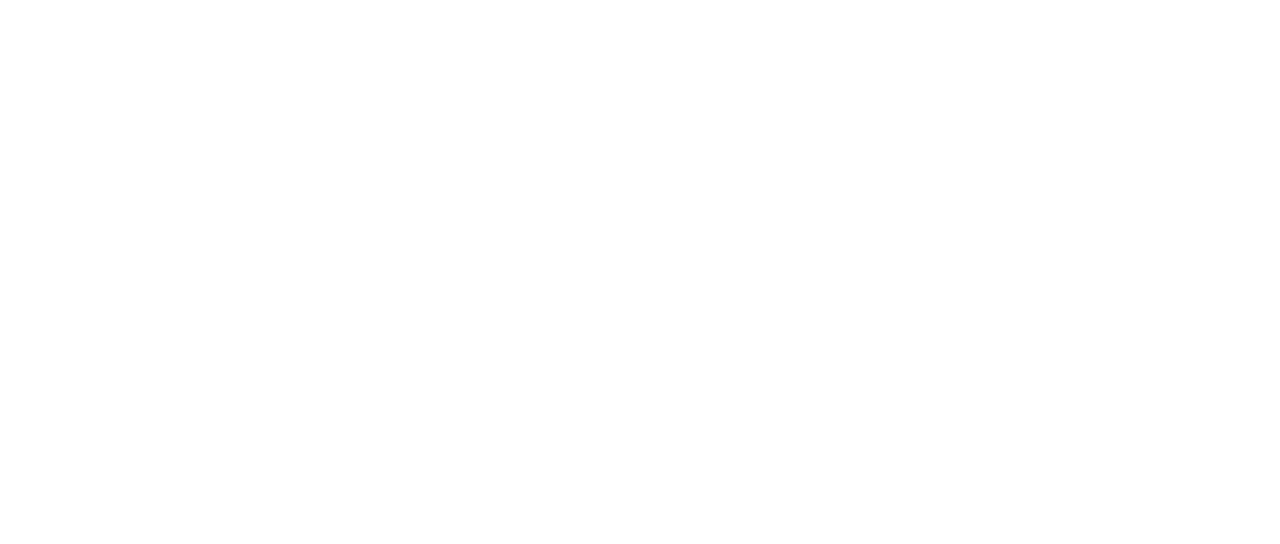
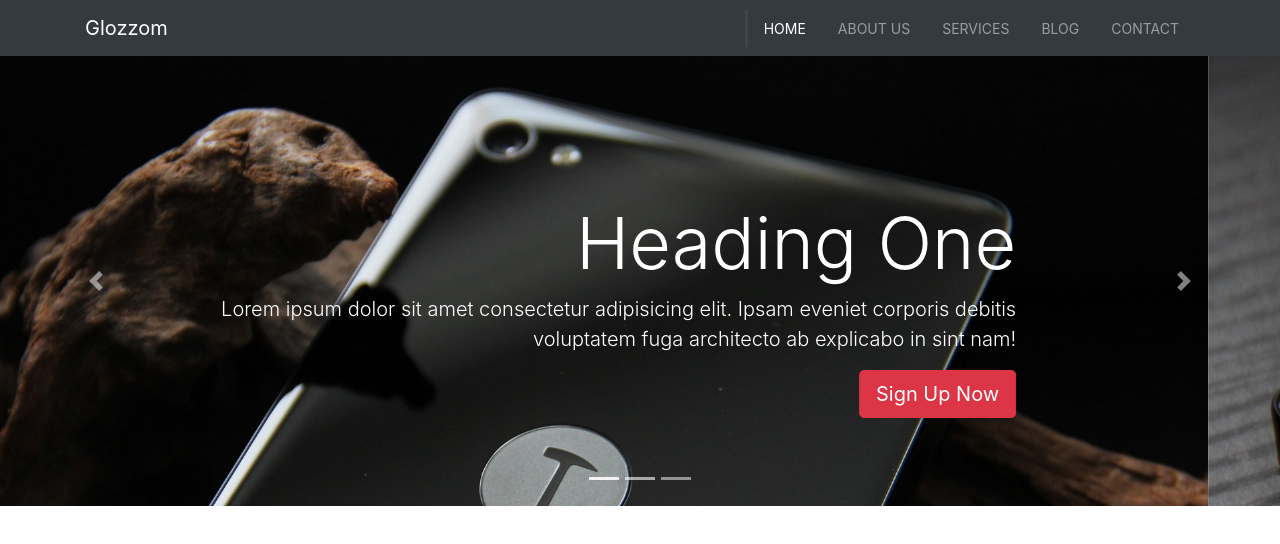
Before and after one commit to lily-silva/Glozzom, a plain HTML site: page index.html in a window 1280 px wide. Drawn offline with nearby package versions, Linux system fonts and the light colour scheme.

Commit message:
navbar and showcase sections

```diff
--- a/css/style.css
+++ b/css/style.css
@@ -0,0 +1,29 @@
+.navbar .nav-link {
+    font-size: 14px;
+    text-transform: uppercase;
+    padding-left: 1rem !important;
+    padding-right: 1rem !important;
+}
+
+.navbar .nav-item.active {
+    border-left: #444 3px solid;
+}
+
+.carousel-item {
+    height: 450px;
+}
+
+.carousel-image-1 {
+    background: url('../img/image1.jpg');
+    background-size: cover;
+}
+
+.carousel-image-2 {
+    background: url('../img/image2.jpg');
+    background-size: cover;
+}
+
+.carousel-image-3 {
+    background: url('../img/image3.jpg');
+    background-size: cover;
+}
--- a/index.html
+++ b/index.html
@@ -5,24 +5,107 @@
   <meta charset="UTF-8">
   <meta name="viewport" content="width=device-width, initial-scale=1.0">
   <meta http-equiv="X-UA-Compatible" content="ie=edge">
-  <link rel="stylesheet" href="https://use.fontawesome.com/releases/v5.0.13/css/all.css" integrity="sha384-DNOHZ68U8hZfKXOrtjWvjxusGo9WQnrNx2sqG0tfsghAvtVlRW3tvkXWZh58N9jp"
-    crossorigin="anonymous">
-  <link rel="stylesheet" href="https://stackpath.bootstrapcdn.com/bootstrap/4.1.1/css/bootstrap.min.css" integrity="sha384-WskhaSGFgHYWDcbwN70/dfYBj47jz9qbsMId/iRN3ewGhXQFZCSftd1LZCfmhktB"
-    crossorigin="anonymous">
+  <link rel="stylesheet" href="https://use.fontawesome.com/releases/v5.0.13/css/all.css"
+    integrity="sha384-DNOHZ68U8hZfKXOrtjWvjxusGo9WQnrNx2sqG0tfsghAvtVlRW3tvkXWZh58N9jp" crossorigin="anonymous">
+  <link rel="stylesheet" href="https://stackpath.bootstrapcdn.com/bootstrap/4.3.1/css/bootstrap.min.css"
+    integrity="sha384-ggOyR0iXCbMQv3Xipma34MD+dH/1fQ784/j6cY/iJTQUOhcWr7x9JvoRxT2MZw1T" crossorigin="anonymous">
   <link rel="stylesheet" href="css/style.css">
   <title>Bootstrap Theme</title>
 </head>
 
 <body>
-  <!-- START HERE -->
+  <nav class="navbar navbar-expand-sm navbar-dark bg-dark">
+    <div class="container">
+      <a href="index.html" class="navbar-brand">Glozzom</a>
+      <button class="navbar-toggler" data-toggle="collapse" data-target="#navbarCollapse">
+        <span class="navbar-toggler-icon"></span>
+      </button>
+      <div class="collapse navbar-collapse" id="navbarCollapse">
+        <ul class="navbar-nav ml-auto">
+          <li class="nav-item active">
+            <a href="index.html" class="nav-link">Home</a>
+          </li>
+          <li class="nav-item">
+            <a href="about.html" class="nav-link">About Us</a>
+          </li>
+          <li class="nav-item">
+            <a href="services.html" class="nav-link">Services</a>
+          </li>
+          <li class="nav-item">
+            <a href="blog.html" class="nav-link">Blog</a>
+          </li>
+          <li class="nav-item">
+            <a href="contact.html" class="nav-link">Contact</a>
+          </li>
+        </ul>
+      </div>
+    </div>
+  </nav>
+
+  <!-- SHOWCASE SLIDER -->
+
+  <section id="showcase">
+    <div id="myCarousel" class="carousel slide" data-ride="carousel">
+      <ol class="carousel-indicators">
+        <li class="active" data-target="#myCarousel" data-slide-to="0"></li>
+        <li data-target="#myCarousel" data-slide-to="1"></li>
+        <li data-target="#myCarousel" data-slide-to="2"></li>
+      </ol>
+      <div class="carousel-inner">
+
+        <div class="carousel-item carousel-image-1 active">
+          <div class="container">
+            <div class="carousel-caption d-none d-sm-block text-right mb-5">
+              <h1 class="display-3">Heading One</h1>
+              <p class="lead">Lorem ipsum dolor sit amet consectetur adipisicing elit. Ipsam eveniet corporis debitis
+                voluptatem fuga architecto ab explicabo in sint nam!</p>
+              <a href="#" class="btn btn-danger btn-lg">Sign Up Now</a>
+            </div>
+          </div>
+        </div> <!-- CAROUSEL 1 -->
+
+        <div class="carousel-item carousel-image-2">
+          <div class="container">
+            <div class="carousel-caption d-none d-sm-block mb-5">
+              <h1 class="display-3">Heading Two</h1>
+              <p class="lead">Lorem ipsum dolor sit amet consectetur adipisicing elit. Ipsam eveniet corporis debitis
+                voluptatem fuga architecto ab explicabo in sint nam!</p>
+              <a href="#" class="btn btn-primary btn-lg">Learn More</a>
+            </div>
+          </div>
+        </div><!-- CAROUSEL 2 -->
+
+        <div class="carousel-item carousel-image-3">
+          <div class="container">
+            <div class="carousel-caption d-none d-sm-block ytext-right mb-5">
+              <h1 class="display-3">Heading Three</h1>
+              <p class="lead">Lorem ipsum dolor sit amet consectetur adipisicing elit. Ipsam eveniet corporis debitis
+                voluptatem fuga architecto ab explicabo in sint nam!</p>
+              <a href="#" class="btn btn-success btn-lg">Learn More</a>
+            </div>
+          </div>
+        </div> <!-- CAROUSEL 3 -->
+      </div>
+      <a href="#myCarousel" data-slide="prev" class="carousel-control-prev">
+        <span class="carousel-control-prev-icon"></span>
+      </a>
+      <a href="#myCarousel" data-slide="next" class="carousel-control-next">
+        <span class="carousel-control-next-icon"></span>
+      </a>
+    </div>
+  </section>
 
 
-  <script src="http://code.jquery.com/jquery-3.3.1.min.js" integrity="sha256-FgpCb/KJQlLNfOu91ta32o/NMZxltwRo8QtmkMRdAu8="
+
+
+  <script src="https://code.jquery.com/jquery-3.3.1.js" integrity="sha256-2Kok7MbOyxpgUVvAk/HJ2jigOSYS2auK4Pfzbm7uH60="
     crossorigin="anonymous"></script>
-  <script src="https://cdnjs.cloudflare.com/ajax/libs/popper.js/1.14.3/umd/popper.min.js" integrity="sha384-ZMP7rVo3mIykV+2+9J3UJ46jBk0WLaUAdn689aCwoqbBJiSnjAK/l8WvCWPIPm49"
-    crossorigin="anonymous"></script>
-  <script src="https://stackpath.bootstrapcdn.com/bootstrap/4.1.1/js/bootstrap.min.js" integrity="sha384-smHYKdLADwkXOn1EmN1qk/HfnUcbVRZyYmZ4qpPea6sjB/pTJ0euyQp0Mk8ck+5T"
-    crossorigin="anonymous"></script>
+  <script src="https://cdnjs.cloudflare.com/ajax/libs/popper.js/1.14.3/umd/popper.min.js"
+    integrity="sha384-ZMP7rVo3mIykV+2+9J3UJ46jBk0WLaUAdn689aCwoqbBJiSnjAK/l8WvCWPIPm49" crossorigin="anonymous">
+  </script>
+  <script src="https://stackpath.bootstrapcdn.com/bootstrap/4.1.1/js/bootstrap.min.js"
+    integrity="sha384-smHYKdLADwkXOn1EmN1qk/HfnUcbVRZyYmZ4qpPea6sjB/pTJ0euyQp0Mk8ck+5T" crossorigin="anonymous">
+  </script>
 
   <script>
     // Get the current year for the copyright
```
